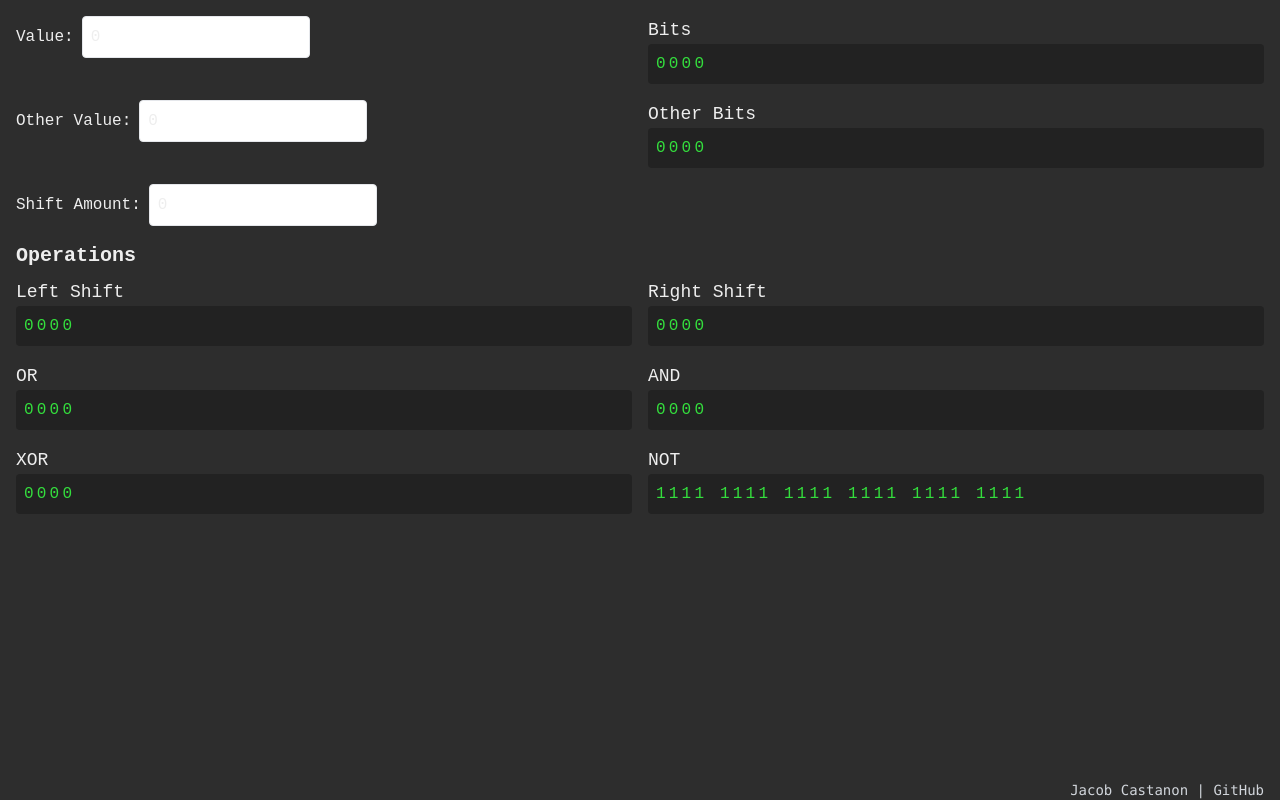
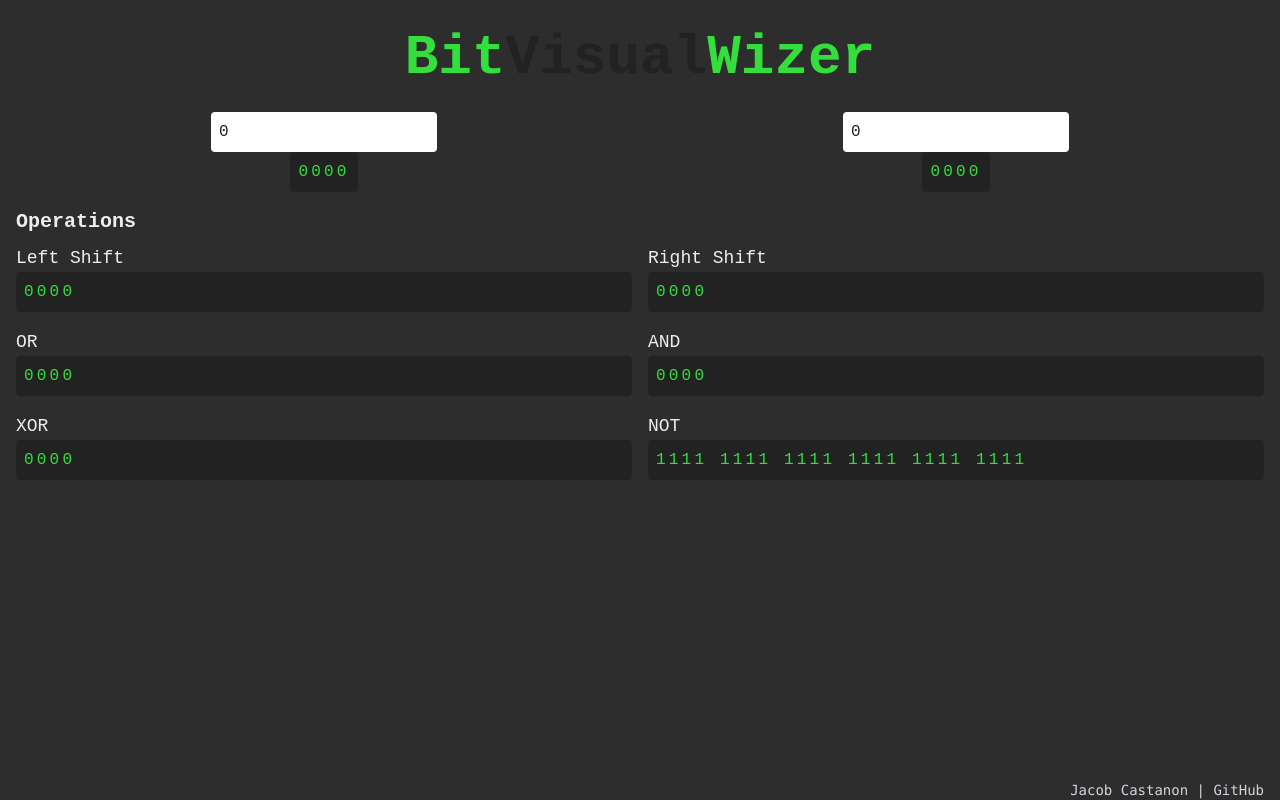
Before and after one commit to jacastanon01/BitVisualWise, a React (Vite) app: page / in a window 1280 px wide. Built offline with nearby package versions, Linux system fonts and the light colour scheme.

Commit message:
refactored input columns, improved color on name, added conditional rendering for labels

```diff
--- a/src/App.tsx
+++ b/src/App.tsx
@@ -3,9 +3,11 @@ import Footer from './components/Footer';
 
 function App() {
   return (
-    <main className='font-ubuntu min-h-screen min-w-full'>
+    <main className='font-ubuntu min-w-full'>
       <div className='container p-4 mx-auto'>
-        <h1 className='text-4xl text'></h1>
+        <h1 className='text-4xl mb-3 text-shellgreen text-center font-bold leading-normal text md:text-[3.5rem]'>
+          Bit<span className=' text-shellbg'>Visual</span>Wizer
+        </h1>
         <BitwiseVisualizer />
         <Footer />
       </div>
--- a/src/components/BitInputs.tsx
+++ b/src/components/BitInputs.tsx
@@ -18,25 +18,17 @@ function BitInputs({ inputValues: values, setters }: IBitInputsProps) {
 
   return (
     <>
-      <InputValue label='Value' value={value} onChange={setValue} />
-      <div>
-        <BitDisplay label='Bits' bits={bit1} />
-      </div>
+      <section className='flex flex-col items-center'>
+        <InputValue value={value} onChange={setValue} />
+        <BitDisplay bits={bit1} />
+      </section>
 
-      <InputValue
-        label='Other Value'
-        value={otherValue}
-        onChange={setOtherValue}
-      />
-      <div>
-        <BitDisplay label='Other Bits' bits={bit2} />
-      </div>
+      <section className='flex flex-col items-center'>
+        <InputValue value={otherValue} onChange={setOtherValue} />
+        <BitDisplay bits={bit2} />
+      </section>
 
-      <InputValue
-        label='Shift Amount'
-        value={shiftAmount}
-        onChange={setShiftAmount}
-      />
+      {/* <InputValue value={shiftAmount} onChange={setShiftAmount} /> */}
     </>
   );
 }
--- a/src/components/BitwiseVisualizer.tsx
+++ b/src/components/BitwiseVisualizer.tsx
@@ -46,7 +46,7 @@ function BitwiseVisualizer() {
 
   return (
     <>
-      <div className='grid grid-cols-1 md:grid-cols-2 gap-4'>
+      <div className='grid grid-cols-1 gap-4 md:grid-cols-2'>
         <BitInputs
           inputValues={[value, otherValue, shiftAmount]}
           setters={[setValue, setOtherValue, setShiftAmount]}
@@ -55,7 +55,7 @@ function BitwiseVisualizer() {
 
       <div className='mt-4'>
         <h2 className='text-xl font-semibold mb-2'>Operations</h2>
-        <div className='grid grid-cols-1 md:grid-cols-2 gap-4'>
+        <div className='grid grid-cols-1 gap-4 md:grid-cols-2'>
           {[...generateBitResults()]}
         </div>
       </div>
--- a/src/components/InputValue.tsx
+++ b/src/components/InputValue.tsx
@@ -1,29 +1,29 @@
 export interface IBitInputProps {
-  label: string;
-  value: number;
+  label?: string;
+  value: number | undefined;
   onChange: (value: number) => void;
 }
 
 function InputValue({ label, value, onChange }: IBitInputProps) {
   const handleChange = (e: React.ChangeEvent<HTMLInputElement>) => {
     const parsed_value = parseInt(e.target.value, 10);
-    if (isNaN(parsed_value)) {
-      return;
+    if (!isNaN(parsed_value)) {
+      onChange(parsed_value);
+      console.log(value);
+      console.log(typeof value);
     }
-
-    onChange(parsed_value);
   };
 
   return (
     <div className='flex flex-col space-y-2'>
       <label className='flex items-center space-x-2'>
-        <span>{label}:</span>
+        {label && <span>{label}:</span>}
         <input
           min={0}
           type='number'
-          value={value}
+          value={value && value}
           onChange={handleChange}
-          className='border p-2 rounded'
+          className='text-shellbg ring-neutral-500 border-none p-2 rounded focus:outline-none focus:border'
         />
       </label>
     </div>
```
